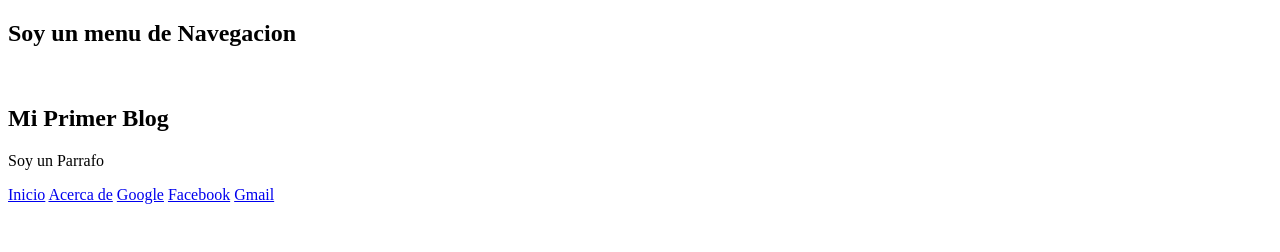
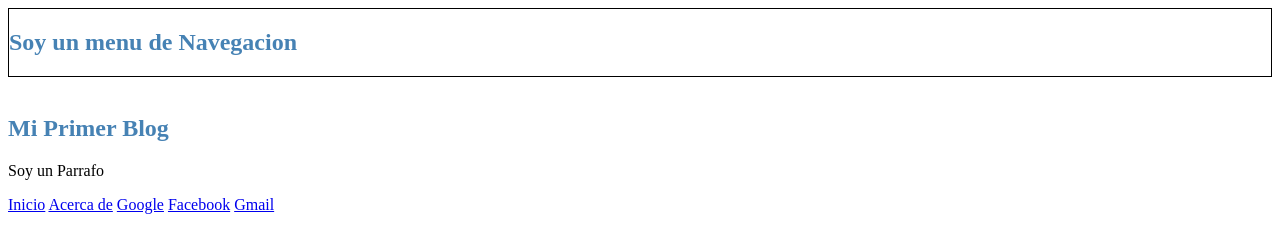
Before and after one commit to andrewsdeve/HtmlCssDEV, a plain HTML site: page Selectores/primer_proyecto/index.html in a window 1280 px wide. Drawn offline with Linux system fonts and the light colour scheme.

Commit message:
Seduselectores_2

```diff
--- a/Selectores/primer_proyecto/index.html
+++ b/Selectores/primer_proyecto/index.html
@@ -6,13 +6,14 @@
           content="width=device-width, user-scalable=no, initial-scale=1.0, maximum-scale=1.0, minimum-scale=1.0">
     <meta http-equiv="X-UA-Compatible" content="ie=edge">
     <link rel="stylesheet" href="./styles.css">
-    <title>Primero Proyecto Selectores</title>
+    <title>Primero Proyecto Selectores - BLOG</title>
 </head>
 <body>
     <nav class="nav">
         <section>
             <h2>Soy un menu de Navegacion</h2>
         </section>
+        </nav>
         <br>
         <section id="section">
             <h2 class="titulo">Mi Primer Blog</h2>
@@ -25,6 +26,6 @@
         <a href="https://facebook.com">Facebook</a>
         <a href="hsttps://gmail.com">Gmail</a>
         <a Soy diferente no tengo href></a>
-    </nav>
+
 </body>
 </html>
--- a/Selectores/primer_proyecto/styles.css
+++ b/Selectores/primer_proyecto/styles.css
@@ -0,0 +1,7 @@
+
+h2{
+    color:steelblue;
+}
+.nav{
+    border: 1px solid black;
+}
```
